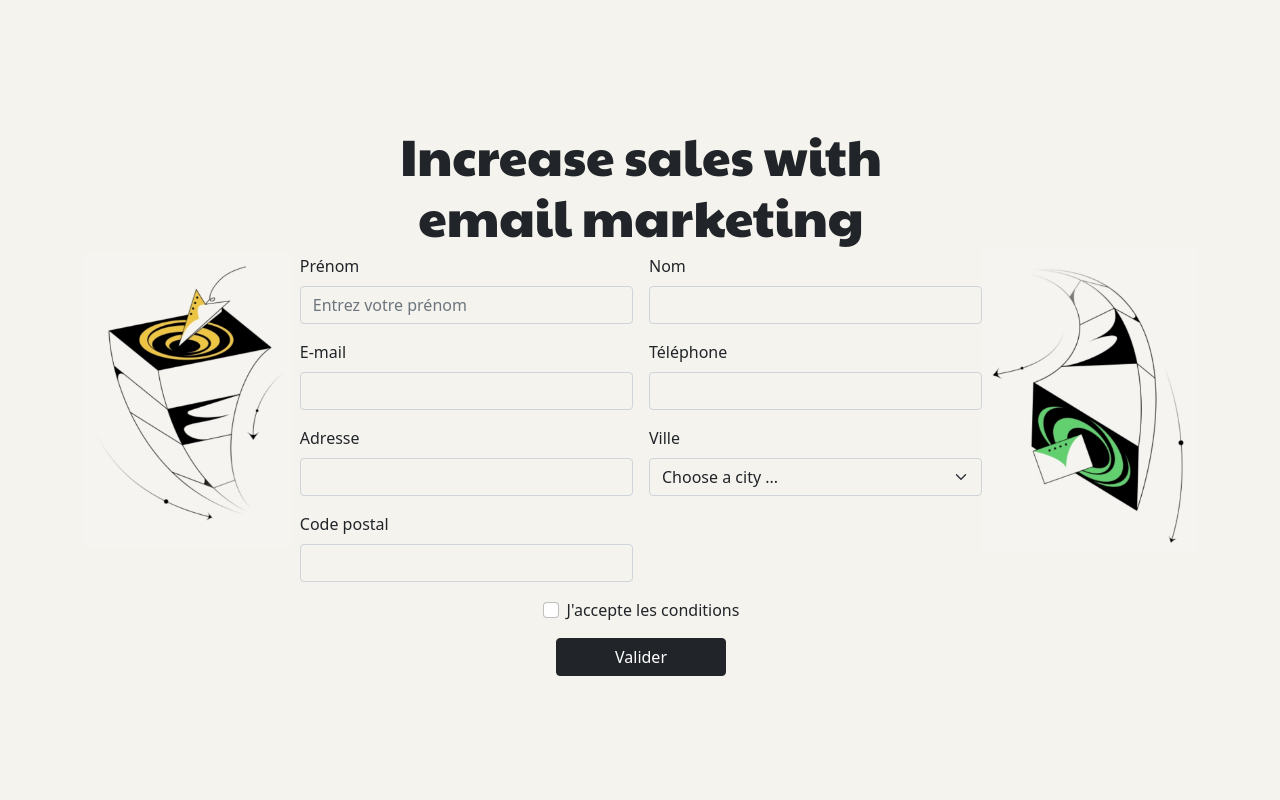
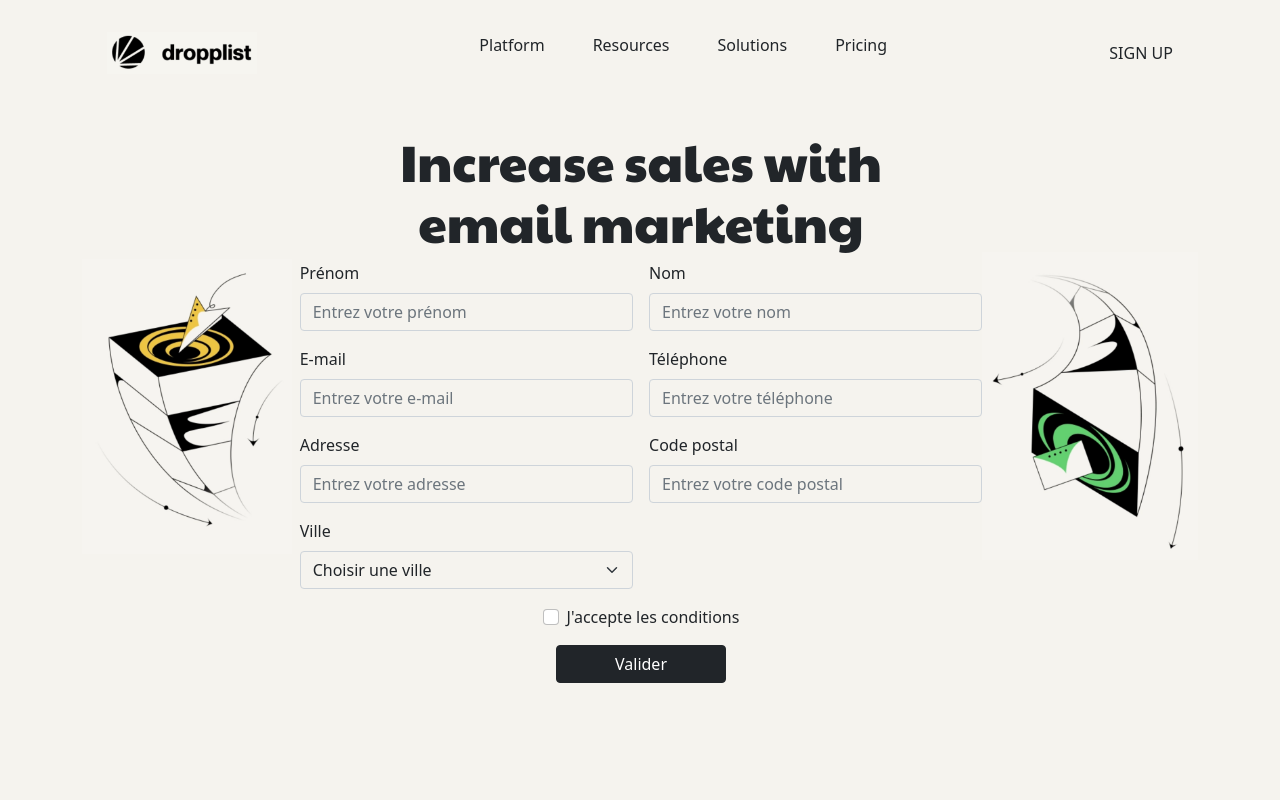
Before and after one commit to poloskanini/PHPJSFORM, a PHP site: page / in a window 1280 px wide. Run offline with PHP 8.4, Linux system fonts and the light colour scheme.

Commit message:
Version 1 OK logique metier-3

```diff
--- a/assets/style.css
+++ b/assets/style.css
@@ -22,3 +22,7 @@ h1 {
   width: 50%;
   text-align: center;
 }
+
+.logo img {
+  width: 150px;
+}
--- a/index.php
+++ b/index.php
@@ -16,7 +16,19 @@
 </head>
 <body>
 
-    <div class="container d-flex min-vh-100 justify-content-center align-items-center">
+    <nav class="nav d-flex justify-content-around align-items-center p-2 my-4">
+        <div class="logo">
+            <img src="/assets/images/logo.png" alt="logo">
+        </div>
+        <ul class="nav-list d-flex list-unstyled d-none d-lg-flex">
+            <li class="nav-item1 px-4">Platform</li>
+            <li class="nav-item2 px-4">Resources</li>
+            <li class="nav-item3 px-4">Solutions</li>
+            <li class="nav-item4 px-4">Pricing</li>
+        </ul>
+        <div class="sign-up">SIGN UP</div>
+    </nav>
+    <div class="container d-flex justify-content-center align-items-center mt-5">
 
         <div class="left d-none d-lg-block">
             <img class="img-fluid" src="/assets/images/left.png" alt="left">
@@ -30,55 +42,55 @@
                     <label for="firstname" class="form-label">Prénom</label>
                     <input type="text" class="form-control" name="firstName" id="firstName" placeholder="Entrez votre prénom">
                     <div class="invalid-feedback">
-                        Veuillez saisir votre prénom.
+                        Veuillez saisir un prénom valide.
                     </div>
                 </div>
                 <div class="col-md-6">
                     <label for="lastname" class="form-label">Nom</label>
-                    <input type="text" class="form-control" name="lastName" id="lastName">
+                    <input type="text" class="form-control" name="lastName" id="lastName" placeholder="Entrez votre nom">
                     <div class="invalid-feedback">
-                        Veuillez saisir votre nom.
+                        Veuillez saisir un nom valide.
                     </div>
                 </div>
                 <div class="col-md-6">
                     <label for="email" class="form-label">E-mail</label>
-                    <input type="email" class="form-control" name="email" id="email">
+                    <input type="email" class="form-control" name="email" id="email" placeholder="Entrez votre e-mail">
                     <div class="invalid-feedback">
-                        Veuillez saisir votre e-mail.
+                        Veuillez saisir un e-mail valide.
                     </div>
                 </div>
                 <div class="col-md-6">
                     <label for="phoneNumber" class="form-label">Téléphone</label>
-                    <input type="tel" class="form-control" name="phoneNumber" id="phoneNumber">
+                    <input type="tel" class="form-control" name="phoneNumber" id="phoneNumber" placeholder="Entrez votre téléphone">
                     <div class="invalid-feedback">
-                        Veuillez saisir votre numéro de téléphone.
+                        Veuillez saisir un numéro de téléphone valide.
                     </div>
                 </div>
                 <div class="col-md-6">
                     <label for="address" class="form-label">Adresse</label>
-                    <input type="text" class="form-control" name="address" id="address">
+                    <input type="text" class="form-control" name="address" id="address" placeholder="Entrez votre adresse">
                     <div class="invalid-feedback">
-                        Veuillez saisir votre adresse.
+                        Veuillez saisir une adresse valide.
+                    </div>
+                </div>
+                <div class="col-md-6">
+                    <label for="postcode" class="form-label">Code postal</label>
+                    <input type="text" class="form-control" name="postCode" id="postCode" placeholder="Entrez votre code postal">
+                    <div class="invalid-feedback">
+                        Veuillez saisir un code postal valide.
                     </div>
                 </div>
                 <div class="col-md-6">
                     <label for="city" class="form-label">Ville</label>
                     <select class="form-select" name="city" id="city">
-                        <option selected disabled value="">Choose a city ...</option>
+                        <option selected disabled value="">Choisir une ville</option>
                         <option>Paris</option>
                         <option>Lyon</option>
                         <option>Marseille</option>
                         <option>Lille</option>
                     </select>
                     <div class="invalid-feedback">
-                        Veuillez choisir une ville.
-                    </div>
-                </div>
-                <div class="col-md-6">
-                    <label for="postcode" class="form-label">Code postal</label>
-                    <input type="text" class="form-control" name="postCode" id="postCode">
-                    <div class="invalid-feedback">
-                        Veuillez saisir votre code postal.
+                        Veuillez choisir une ville valide.
                     </div>
                 </div>
                 <div class="col-12 d-flex flex-column align-items-center">
```
Also changed, not shown: assets/images/logo.png (added).
